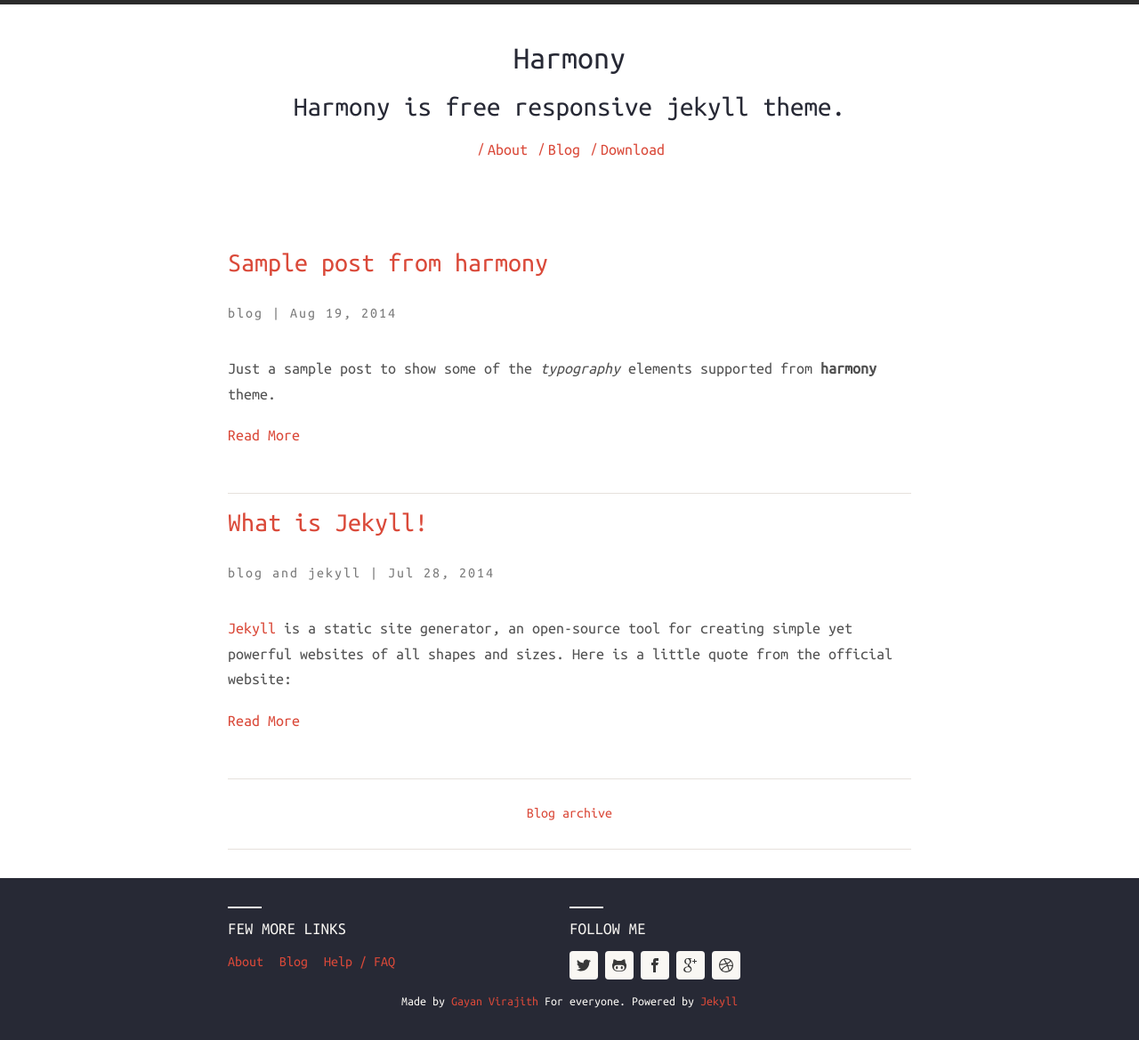
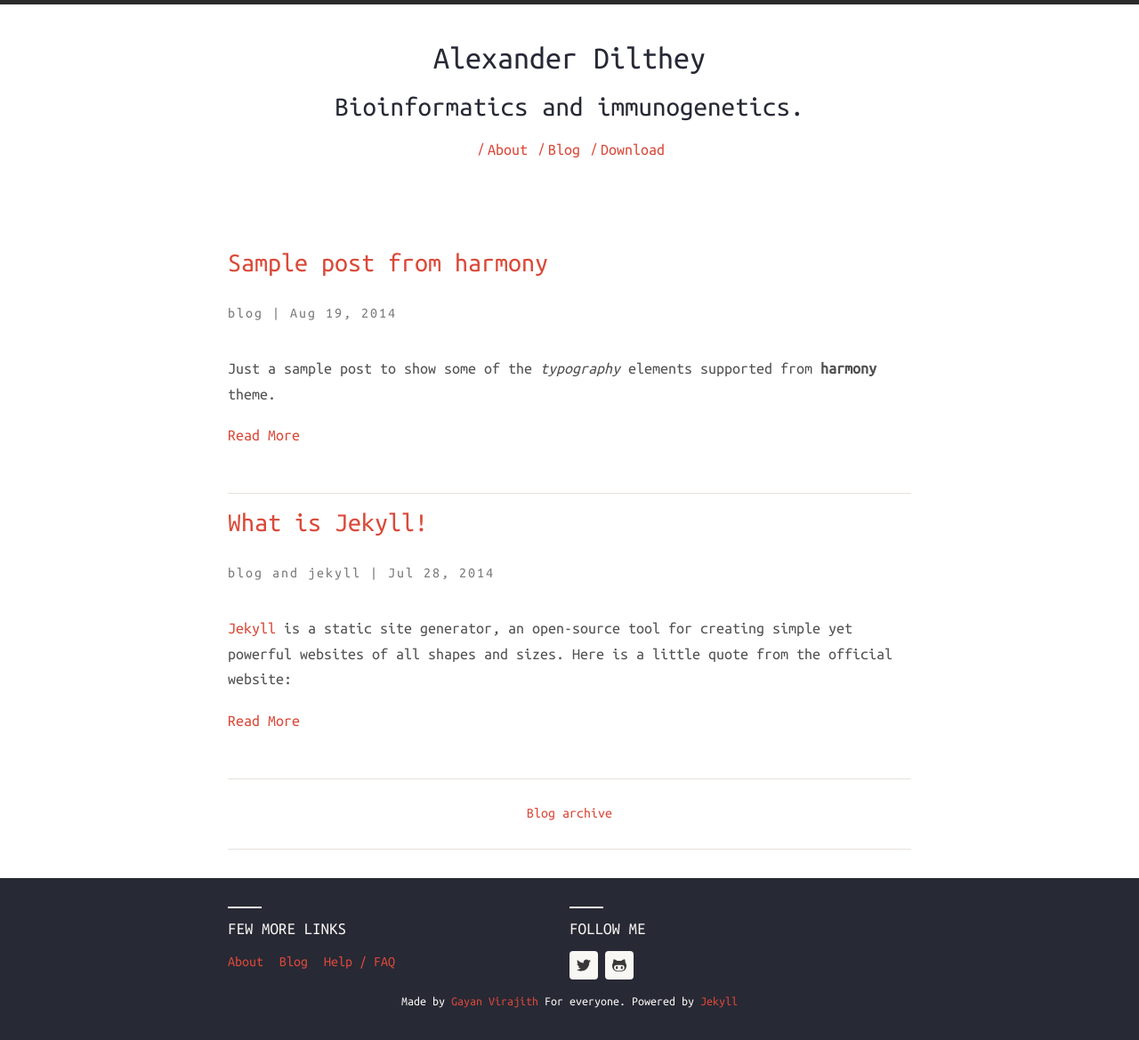
Before and after one commit to AlexanderDilthey/AlexanderDilthey.github.io, a Jekyll site: the page built from index.html, in a window 1280 px wide. Shown: the whole page at 89% size. Built offline with Jekyll 4.4.1, drawn with Linux system fonts in a browser that asks for light colours; nearby versions of some CDN libraries; some of the changed lines change nothing that is shown.

Commit message:
Update _config.yml

```diff
--- a/_config.yml
+++ b/_config.yml
@@ -11,9 +11,9 @@
 
 # Harmony theme configuration. Please change accordingly.
 harmony:
-  name: Harmony
+  name: Alexander Dilthey
   # Little description about your site
-  description: Harmony is free responsive jekyll theme.
+  description: Bioinformatics and immunogenetics.
   # 'meta_description:' Write an awesome description for your new site here.
   # It will appear in your document head meta (for Google search results) and
   # in your feed.xml site description.
@@ -32,11 +32,11 @@
 
   # Profile links, leave blank to ignore
   social:
-    github: gayanvirajith
-    twitter: gayanvirajith
-    facebook: gayanvirajith
-    gplus: +GayanVirajith
-    dribble: gayan
+    github: AlexanderDilthey
+    twitter: AlexDilthey
+    facebook:
+    gplus:
+    dribble:
     pinterest:
   # Toggle disclaimer in footer
   show_disclaimer: true
```
